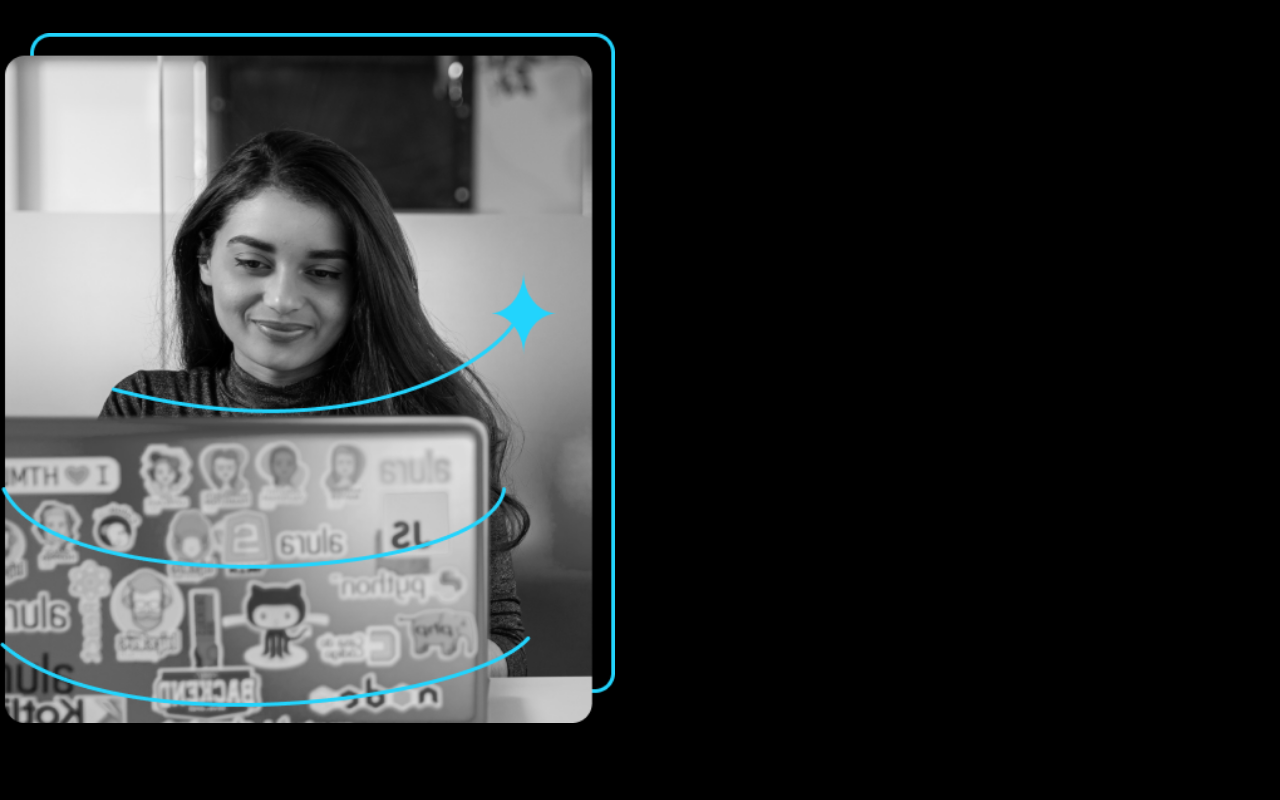
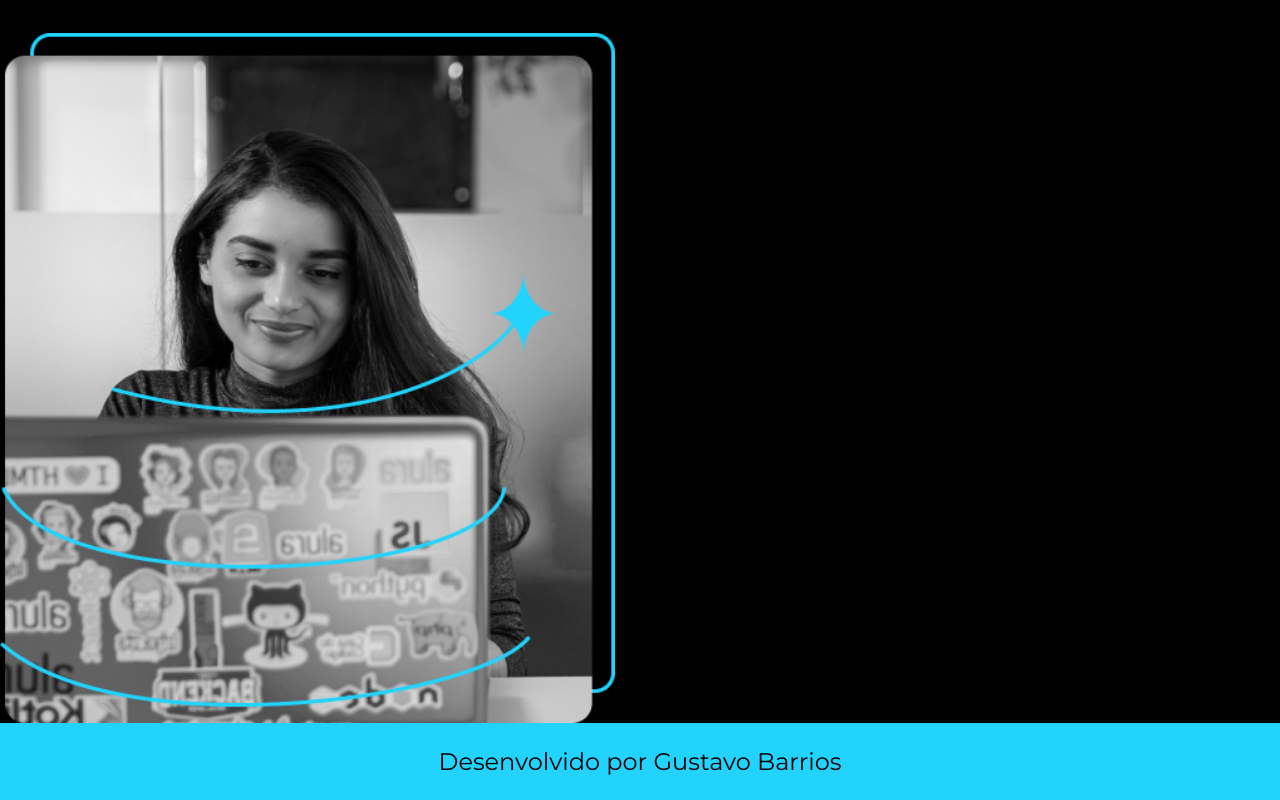
Before and after one commit to gustavo-barrios2006/portifolio-joana-santos, a plain HTML site: page index.html in a window 1280 px wide. Shown: the part 608-1408 px from the top of the page. Before the commit the page ends 1331 px from the top, so only its background shows below. Drawn offline with nearby package versions, Linux system fonts and the light colour scheme.

Commit message:
adicionando conteúdo e estilizando o footer bem como ajustando detalhes de tamanhos.

```diff
--- a/index.html
+++ b/index.html
@@ -37,6 +37,6 @@
             <img src="./assets/Imagem.png" alt="Foto da Joana Santos programando">
 </section>
     </main>
-    <footer></footer>
+    <footer class="rodape">Desenvolvido por Gustavo Barrios</footer>
 </body>
 </html>
--- a/style.css
+++ b/style.css
@@ -4,7 +4,6 @@
     padding: 0;
 }
 body{
-    height:100vh;
     box-sizing:border-box;
     background-color: #000000;
     color: #F6F6F6;
@@ -16,6 +15,7 @@ body{
 .apresentacao
 {
     margin:10%;
+    padding: 8% 15%;
     display:flex;
     align-items:center;
     justify-content:space-between;
@@ -66,3 +66,12 @@ body{
 {
     font-size:24px;
 }
+.rodape
+{
+    padding:24px;
+    color:#000000;
+    background-color:#22D4FD;
+    text-align:center;
+    font-family:'Montserrat', sans-serif;
+    font-size:24px;
+}
```
